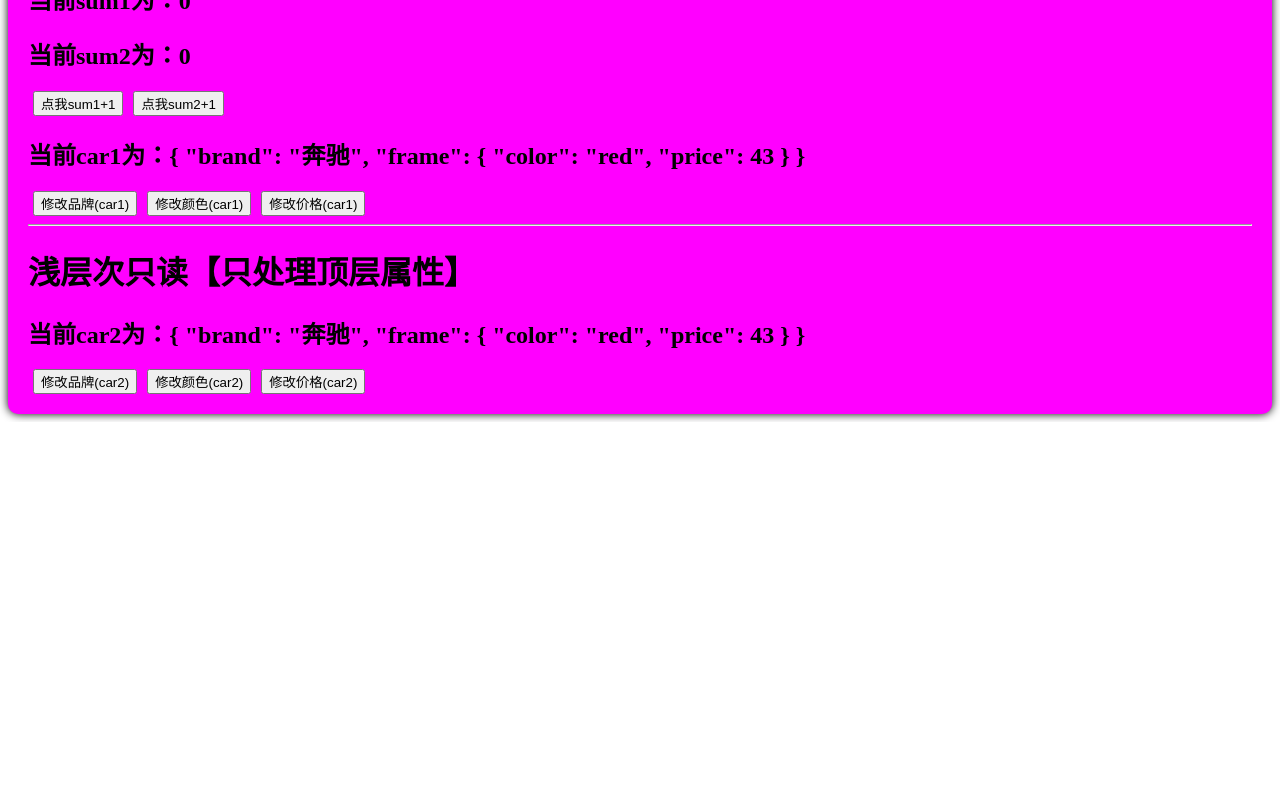
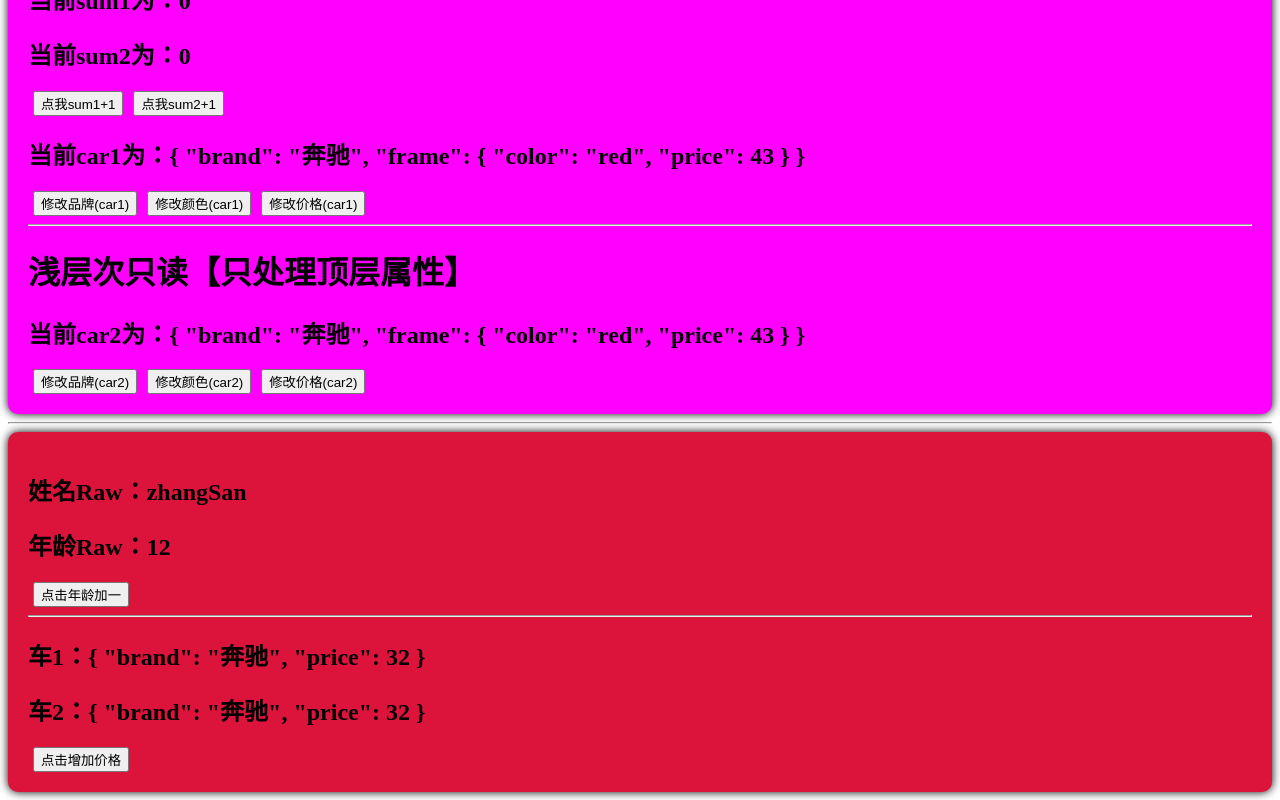
Before and after one commit to yiang231/vue3, a Vue app: page / in a window 1280 px wide. Shown: the part 4232-5032 px from the top of the page. Before the commit the page ends 4654 px from the top, so only its background shows below. Built offline with nearby package versions, Linux system fonts and the light colour scheme; no server answers.

Commit message:
toRaw 和 markRaw

```diff
--- a/src/App.vue
+++ b/src/App.vue
@@ -22,6 +22,8 @@
     <components_Shallow />
     <hr />
     <ReadOnly />
+    <hr />
+    <components_Raw />
 </template>
 <script lang="ts" setup>
 import { reactive, ref } from 'vue'
@@ -37,6 +39,7 @@ import components_Ts from '@/components/Ts.vue'
 import components_LifeCycle from '@/components/LifeCycle.vue'
 import components_Shallow from '@/components/Shallow.vue'
 import ReadOnly from '@/components/ReadOnly.vue'
+import components_Raw from '@/components/Raw.vue'
 
 let refAttr = ref()
 let personList = reactive<Persons>([
--- /dev/null
+++ b/src/components/Raw.vue
@@ -0,0 +1,54 @@
+<template>
+    <div class="raw">
+        <!--        <h2>年龄：{{ person.age }}</h2>-->
+        <h2>姓名Raw：{{ rawPerson.name }}</h2>
+        <h2>年龄Raw：{{ rawPerson.age }}</h2>
+        <button @click="changeAge">点击年龄加一</button>
+        <hr />
+        <h2>车1：{{ car1 }}</h2>
+        <h2>车2：{{ car2 }}</h2>
+        <button @click="changePrice">点击增加价格</button>
+    </div>
+</template>
+<script setup lang="ts">
+import { markRaw, reactive, toRaw } from 'vue'
+
+let person = reactive({
+    age: 12,
+    name: 'zhangSan'
+})
+// 原始对象和 toRaw 后的对象同时呈现在页面时，不生效
+let rawPerson = toRaw(person)
+
+function changeAge() {
+    person.age += 1
+}
+
+// 永远标记为非响应式数据
+let car1 = markRaw({ brand: '奔驰', price: 32 })
+let car2 = reactive(car1)
+
+function changePrice() {
+    car2.price += 10
+}
+
+// 使用场景，不需要变成响应式的第三方库的对象，例如 mockjs
+// let mock = markRaw(mockjs)
+</script>
+<script lang="ts">
+export default {
+    name: 'components_Raw'
+}
+</script>
+<style scoped>
+.raw {
+    background-color: crimson;
+    box-shadow: 0 0 10px;
+    border-radius: 10px;
+    padding: 20px;
+}
+
+button {
+    margin: 0 5px;
+}
+</style>
```
